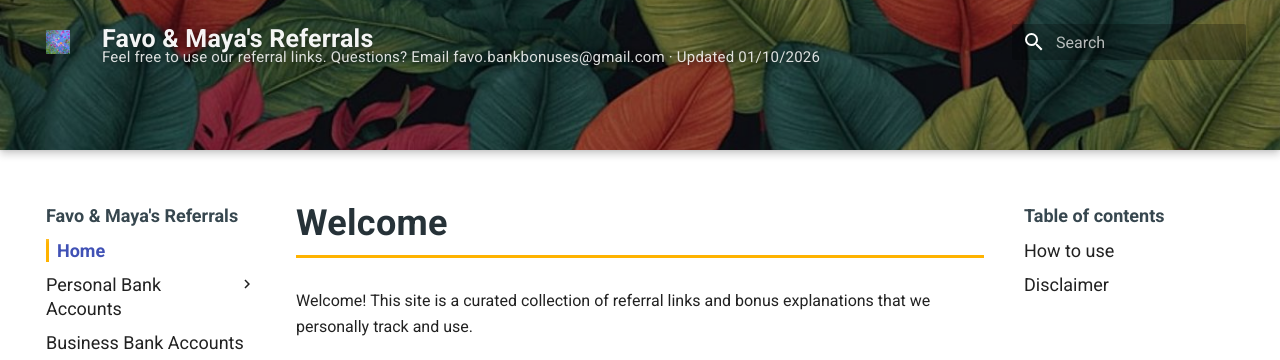
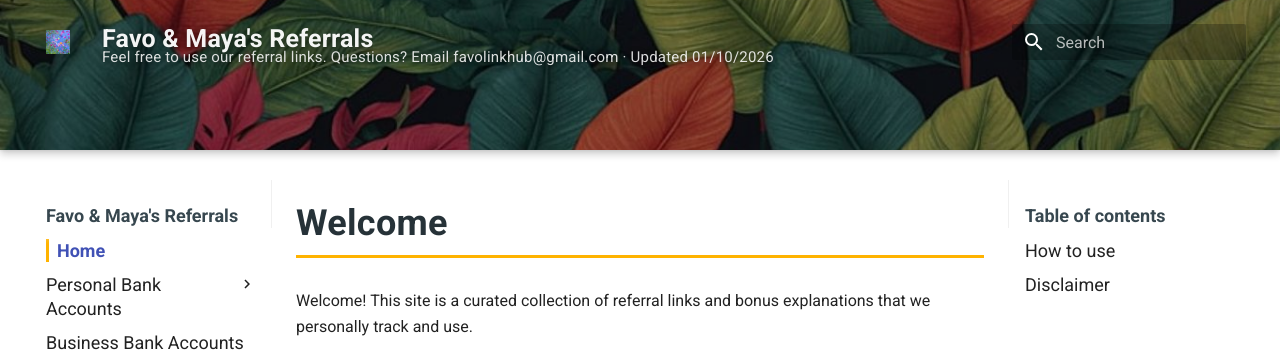
Before and after one commit to whispersofzephyr/favolinkhub-site, an MkDocs documentation site: the page built from docs/index.md, in a window 1280 px wide. Shown: the top 360 px of the page. Built offline with MkDocs 1.6.1 and Material for MkDocs 9.7.7, drawn with Linux system fonts in a browser that asks for light colours.

Commit message:
Update extra.css

```diff
--- a/docs/stylesheets/extra.css
+++ b/docs/stylesheets/extra.css
@@ -208,7 +208,7 @@
 
 /* 副标题（你的那段话） */
 .md-header__title::after {
-  content: "Feel free to use our referral links. Questions? Email favo.bankbonuses@gmail.com · Updated 01/10/2026";
+  content: "Feel free to use our referral links. Questions? Email favolinkhub@gmail.com · Updated 01/10/2026";
   font-size: 0.75rem;
   font-weight: 400;
   margin-top: 4px;
@@ -247,7 +247,7 @@
 
 /* 如果副标题是一整行文本，给它一点呼吸空间 */
 .md-header__topic {
-  margin-bottom: 4px;
+  margin-bottom: 0px;
 }
 
 /* Header 中隐藏 page name，只保留 site name + 副标题 */
@@ -255,36 +255,33 @@
   display: none;
 }
 
-/* Header 副标题：与 site title 拉开距离 */
-.md-header__ellipsis .md-header__topic + .md-header__topic {
-  margin-top: 12px;   /* 可改成 8px / 10px */
+/* 固定顶部 header（banner） */
+.md-header {
+  position: sticky;
+  top: 0;
+  z-index: 100;
 }
 
-/* Header 副标题允许换行 */
-.md-header__ellipsis .md-header__topic {
-  white-space: normal;
-  line-height: 1.35;
+/* 左侧导航与正文分隔 */
+.md-sidebar--primary {
+  border-right: 1px solid rgba(0, 0, 0, 0.06);
 }
 
-/* ===============================
-   FIX: 禁止 header 滚动时自动隐藏（mobile/desktop）
-   =============================== */
-
-/* 1) 保证 header 贴顶 */
-.md-header {
-  position: sticky !important;
-  top: 0 !important;
-  z-index: 200 !important;
+/* 右侧 TOC 与正文分隔 */
+.md-sidebar--secondary {
+  border-left: 1px solid rgba(0, 0, 0, 0.06);
 }
 
-/* 2) Material 会在滚动时把 header “藏起来”（translateY）
-      这里强制把它拉回来 */
-.md-header[data-md-state="hidden"],
-.md-header--shadow[data-md-state="hidden"] {
-  transform: translateY(0) !important;
+/* 修复 TOC / anchor 被固定 header 遮挡的问题 */
+.md-content h2,
+.md-content h3 {
+  scroll-margin-top: 180px; /* 根据你 banner 高度微调 */
 }
 
-/* 3) 有些版本用的是 class 切换，也一起兜底 */
-.md-header--hidden {
-  transform: translateY(0) !important;
+html {
+  scroll-padding-top: 90px !important; /* 按你的header+banner实际高度调 */
 }
+
+.md-typeset :is(h1,h2,h3,h4,h5,h6)[id] {
+  scroll-margin-top: 90px !important;
+}
```
